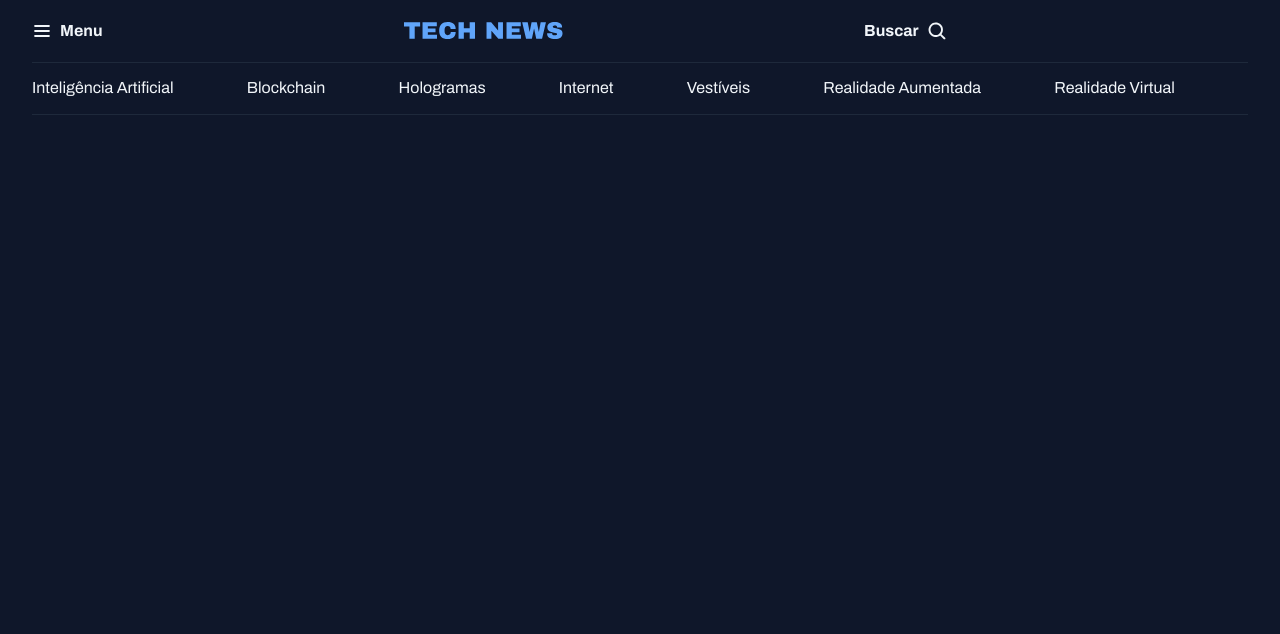
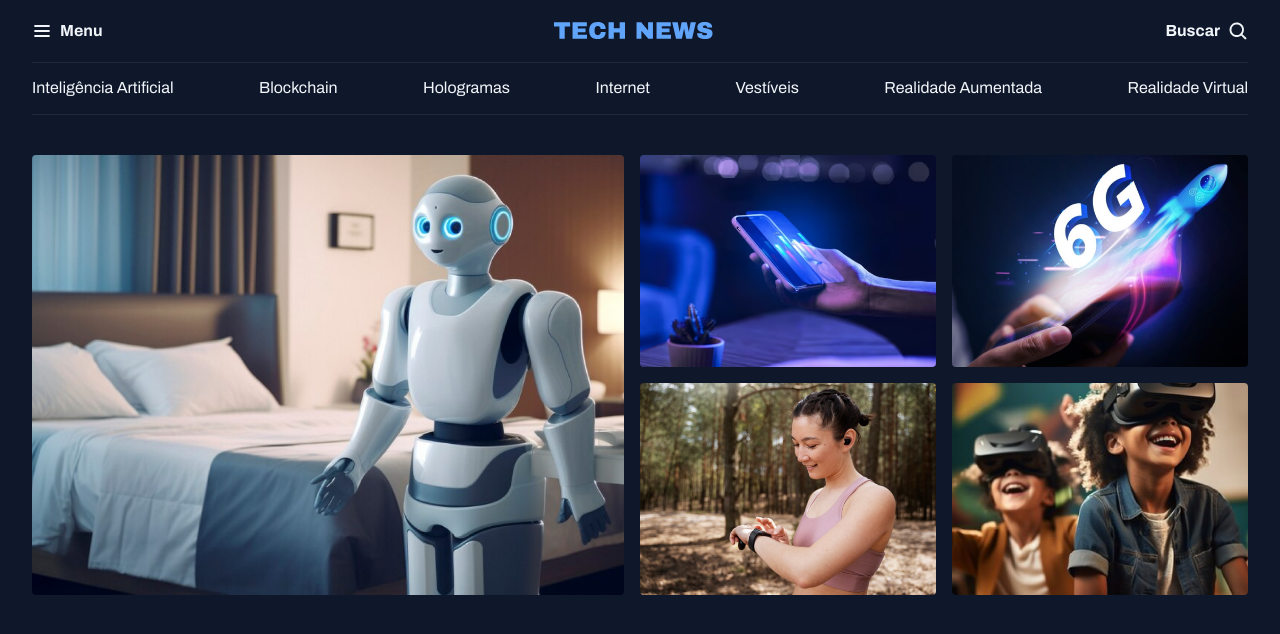
Before and after one commit to AndersonGmso/portal-de-noticias, a plain HTML site: page index.html in a window 1280 px wide. Drawn offline with Linux system fonts and the light colour scheme; a web font is replaced by a local one.

Commit message:
featured structure

```diff
--- a/index.html
+++ b/index.html
@@ -34,5 +34,26 @@
       <a href="#">Realidade Virtual</a>
     </nav>
   </header>
+  <main class="grid container">
+    <section id="featured" class="grid grid-flow-col gap-16">
+      <div>
+        <img src="assets/images/Image 01.png" alt="">
+      </div>
+      <div class="grid grid-cols-2 gap-16">
+        <div>
+          <img src="assets/images/Image 02.png" alt="">
+        </div>
+        <div>
+          <img src="assets/images/Image 03.png" alt="">
+        </div>
+        <div>
+          <img src="assets/images/Image 04.png" alt="">
+        </div>
+        <div>
+          <img src="assets/images/Image 05.png" alt="">
+        </div>
+      </div>
+    </section>
+  </main>
 </body>
 </html>
--- a/styles/global.css
+++ b/styles/global.css
@@ -37,15 +37,15 @@ a:hover {
 h1, h2, h3 {
   font: inherit;
 }
+img{
+  max-width: 100%;
+}
 
 .container{
   max-width: 1280px;
   padding-inline: 32px;
   margin-inline: auto;
 }
-.grid {
-  display: grid;
+main {
+  margin-top: 40px;
 }
-.grid-flow-col {
-  grid-auto-flow: column;
-}
--- a/styles/header.css
+++ b/styles/header.css
@@ -1,16 +1,16 @@
 #primary {
   padding-block: 20px;
 
-  div {
+div {
     display: flex;
     align-items: center;
     gap: 8px;
 }
 
-  div:nthchild(2) {
+  div:nth-child(2) {
   margin-inline: auto;
 }
-  div:nthchild(3) {
+  div:nth-child(3) {
   justify-self: end;
 }
 }
@@ -19,4 +19,5 @@
   padding-block: 14px;
   border: solid 1px var(--stroke-color);
   border-inline: none;
+  justify-content: space-between;
 }
--- a/styles/index.css
+++ b/styles/index.css
@@ -1,2 +1,4 @@
 @import url(global.css);
+@import url(utility.css);
 @import url(header.css);
+@import url(sections.css);
--- /dev/null
+++ b/styles/sections.css
@@ -0,0 +1,7 @@
+#featured {
+  img {
+    height: 100%;
+    object-fit: cover;
+    border-radius: 4px;
+  }
+}
--- /dev/null
+++ b/styles/utility.css
@@ -0,0 +1,13 @@
+.grid {
+  display: grid;
+}
+.grid-flow-col {
+  grid-auto-flow: column;
+}
+.grid-cols-2 {
+  grid-template-columns: 1fr 1fr;
+}
+
+.gap-16 {
+  gap: 16px;
+}
```
